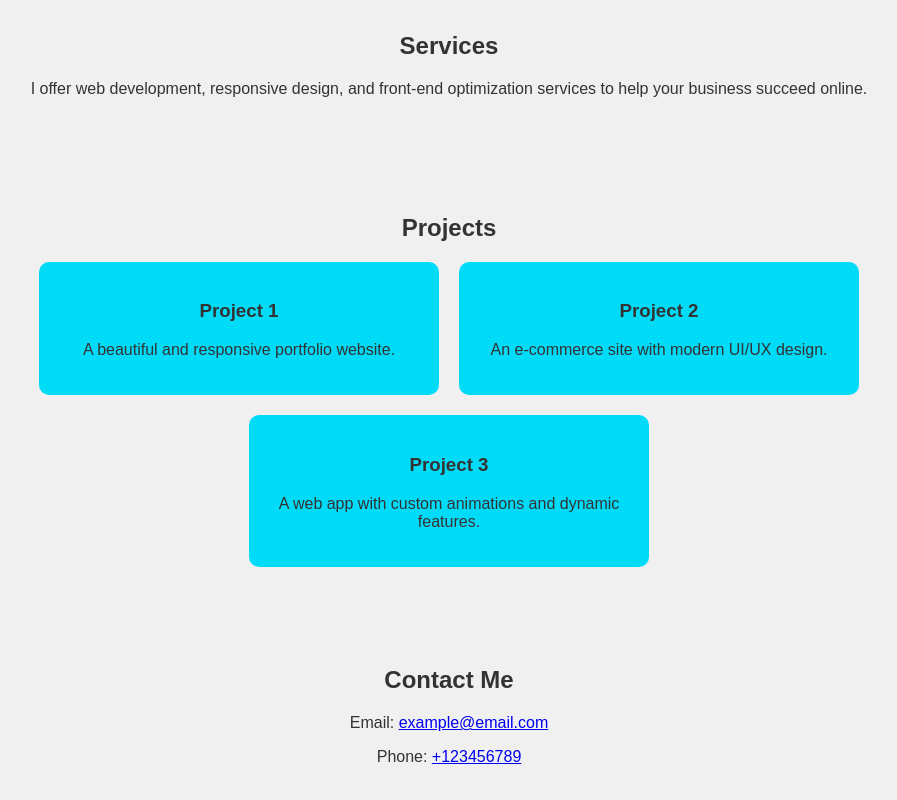
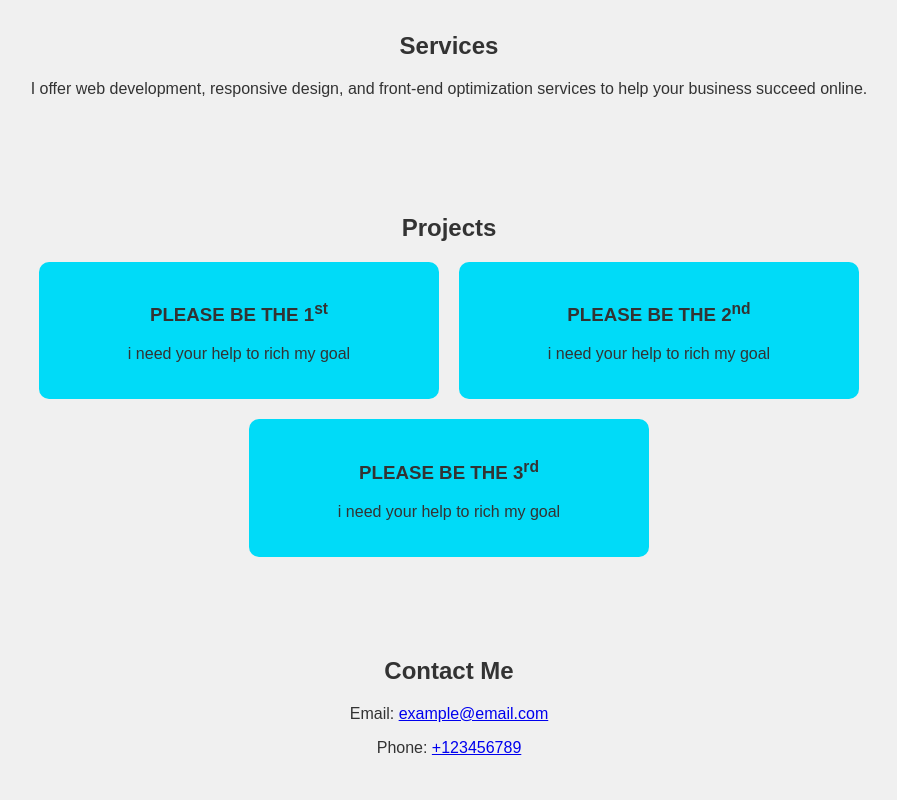
Before and after one commit to nathinael1/Nathi-portfolio, a plain HTML site: page index.html in a window 1280 px wide. Shown: the part 681-1481 px from the top of the page, without its empty margins (191-1088 px from the left). Drawn offline with Linux system fonts and the light colour scheme.

Commit message:
Update index.html

```diff
--- a/index.html
+++ b/index.html
@@ -55,16 +55,16 @@
         <h1>Projects</h1>
         <div class="project-list">
             <div class="project-item">
-                <h3>Project 1</h3>
-                <p>A beautiful and responsive portfolio website.</p>
+                <h3>PLEASE BE THE 1<sup>st</sup></h3>
+                <p>i need your help to rich my goal</p>
             </div>
             <div class="project-item">
-                <h3>Project 2</h3>
-                <p>An e-commerce site with modern UI/UX design.</p>
+                <h3>PLEASE BE THE  2<sup>nd</sup></h3>
+                <p>i need your help to rich my goal</p>
             </div>
             <div class="project-item">
-                <h3>Project 3</h3>
-                <p>A web app with custom animations and dynamic features.</p>
+                <h3>PLEASE BE THE 3<sup>rd</sup></h3>
+                <p>i need your help to rich my goal</p>
             </div>
         </div>
     </section>
```
